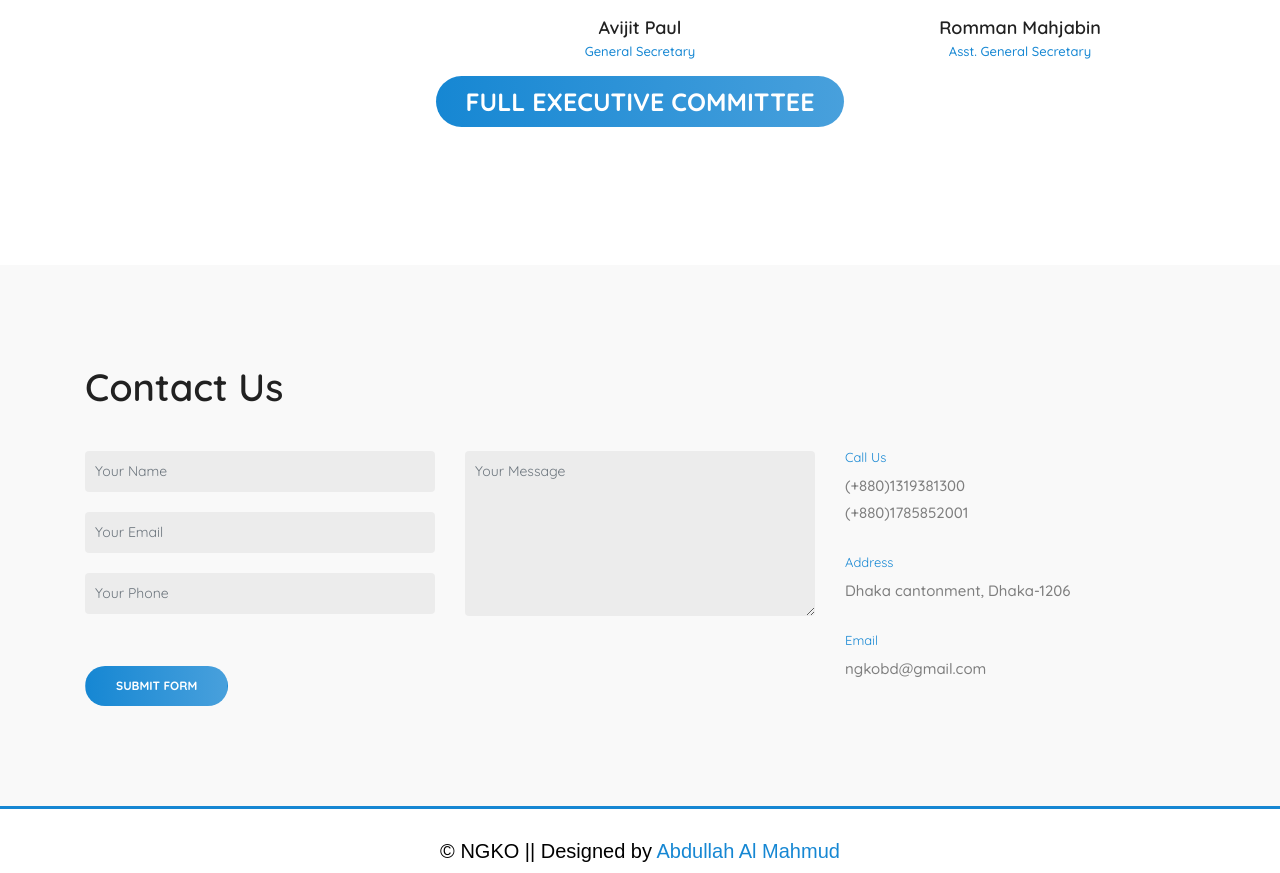
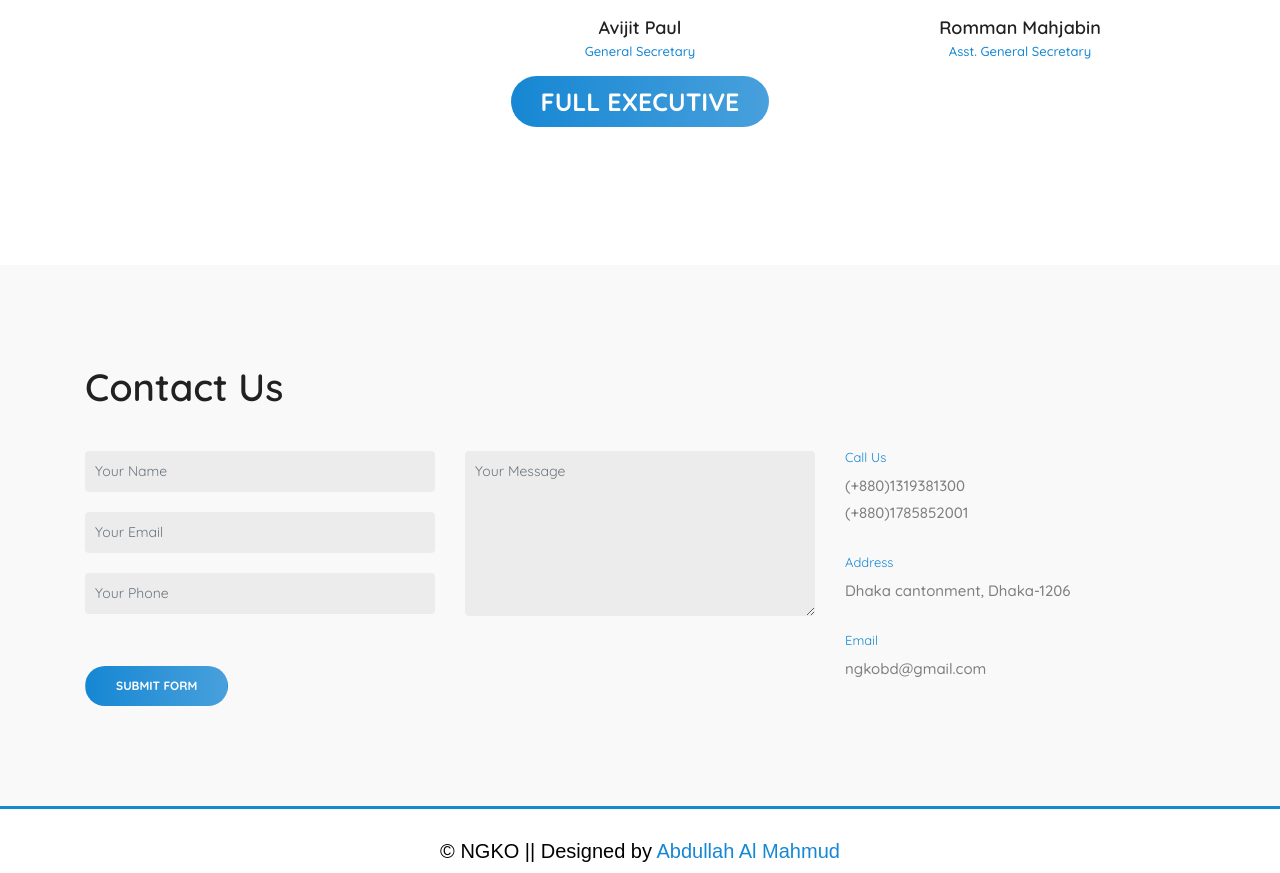
Before and after one commit to AbdullahReaper/ngko_ud, a plain HTML site: page index.html in a window 1280 px wide. Shown: the part 4324-5197 px from the top of the page. Drawn offline with Linux system fonts and the light colour scheme; files whose address does not match are found by name.

Commit message:
Update index.html

```diff
--- a/index.html
+++ b/index.html
@@ -307,7 +307,7 @@
                             </div>
                         </div>
                         <div class="col-sm-12 ngkoec text-center h-100">
-                        	<h2><a href="executive.html" class="btn-custom xl">Full Executive Committee</a></h2>
+                        	<h2><a href="executive.html" class="btn-custom xl">Full Executive</a></h2>
                         </div>
                     </div>
 				</div>
```
